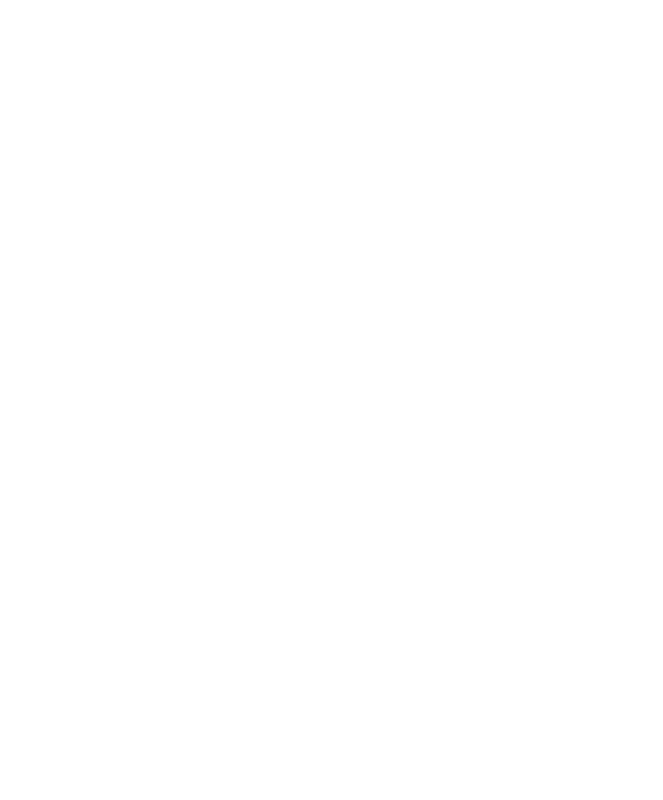
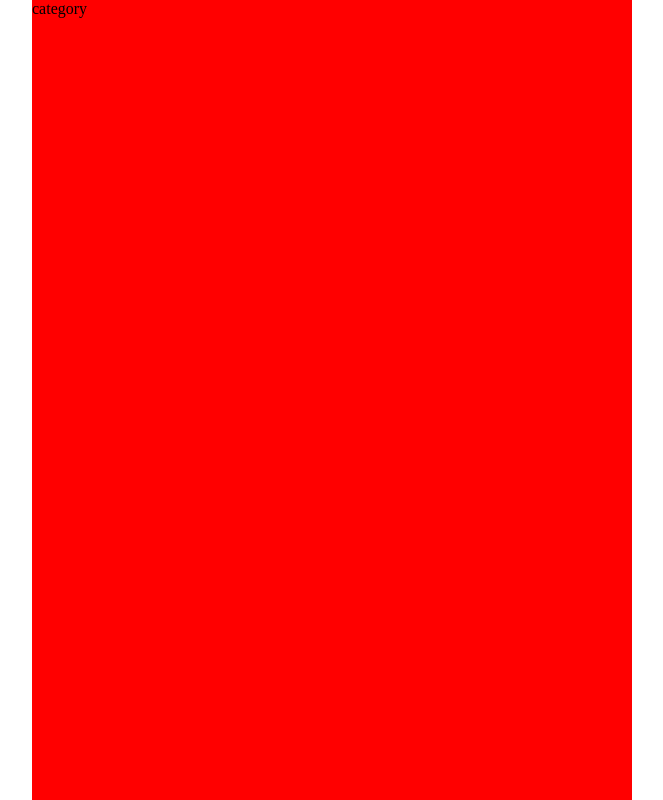
Before and after one commit to MenuPicker/MenuPicker_FE, a React (Vite) app: page /category in a window 1280 px wide. Before the commit this address had no page. Shown: the whole page, without its empty margins (308-971 px from the left). Built offline with nearby package versions, Linux system fonts and the light colour scheme.

Commit message:
feat: 라우팅 설정

```diff
--- a/src/App.tsx
+++ b/src/App.tsx
@@ -1,12 +1,20 @@
 import { Route, Routes } from "react-router-dom";
 import Index from "./page/Index";
 import GlobalLayout from "./layout/GlobalLayout";
+import CategoryPage from "./page/CategoryPage";
+import AddressPage from "./page/AddressPage";
+import PromptPage from "./page/PromptPage";
+import ResultPage from "./page/ResultPage";
 
 function App() {
   return (
     <Routes>
       <Route path="/" element={<GlobalLayout />}>
         <Route index element={<Index />} />
+        <Route path="category" element={<CategoryPage />} />
+        <Route path="address" element={<AddressPage />} />
+        <Route path="prompt" element={<PromptPage />} />
+        <Route path="result" element={<ResultPage />} />
       </Route>
     </Routes>
   );
```
